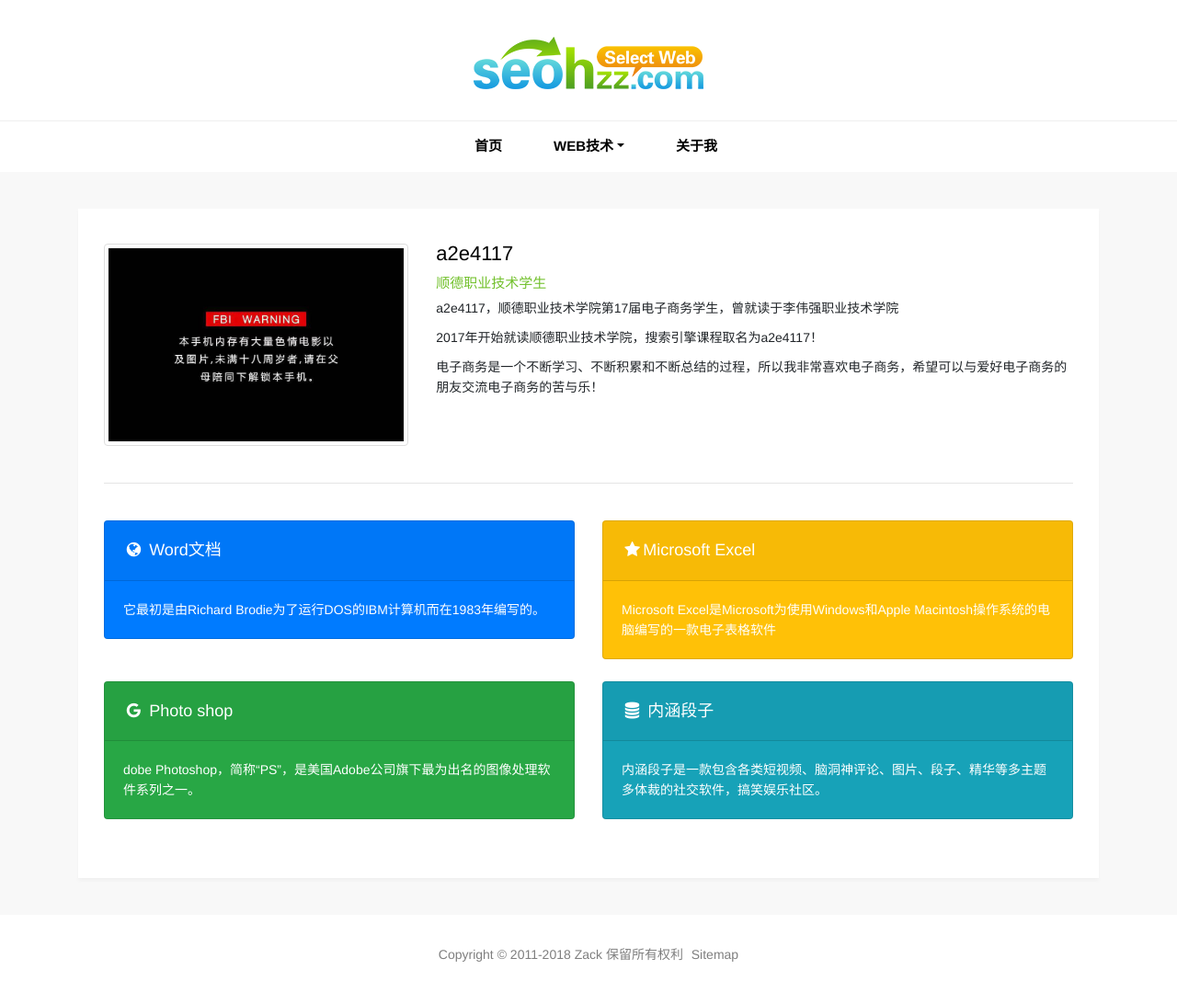
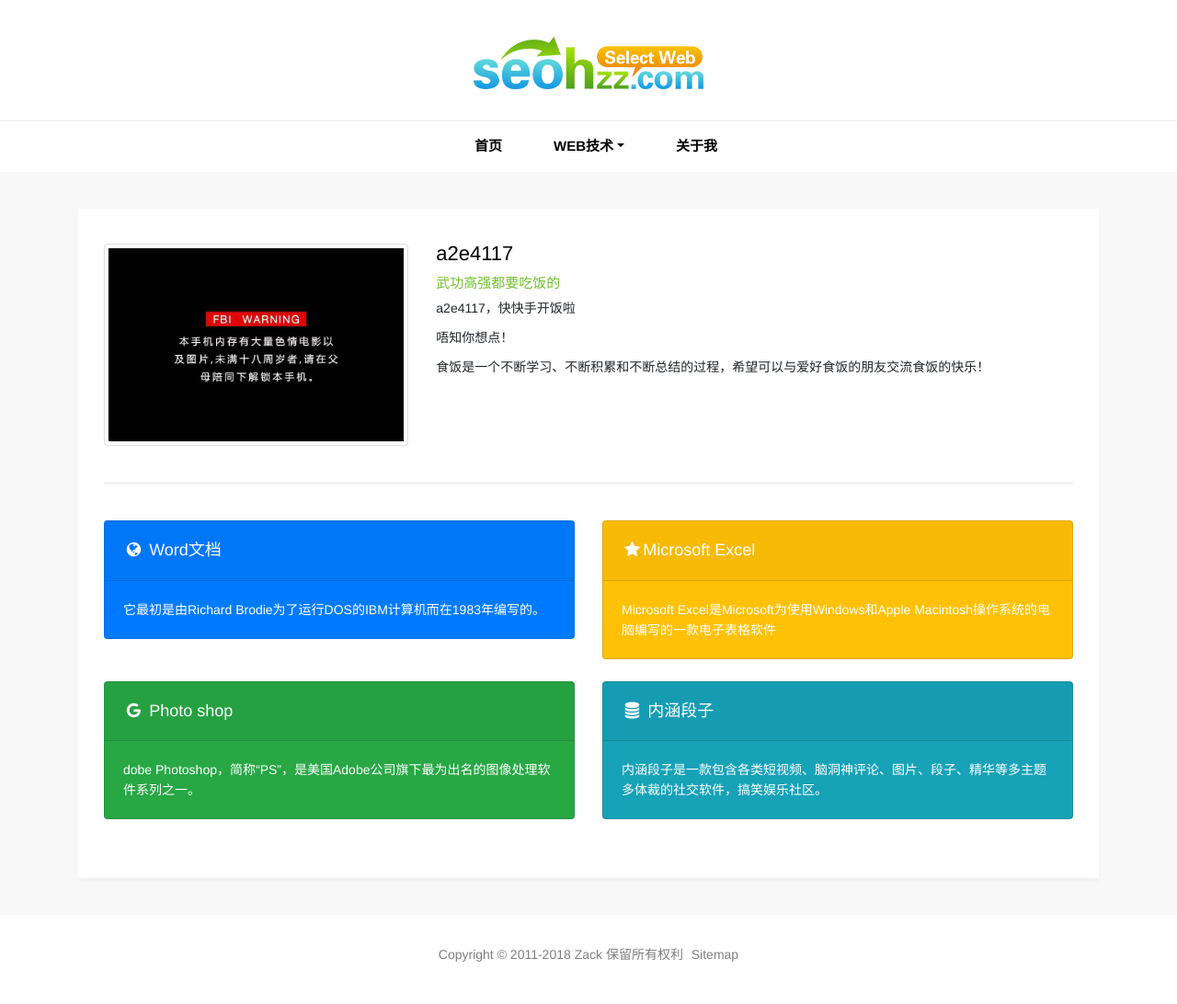
Before and after one commit to a2e4117/a2e4117.github.io, a Jekyll site: the page built from pages/about.html, in a window 1280 px wide. Shown: the whole page at 92% size. Built offline with Jekyll 4.4.1, drawn with Linux system fonts in a browser that asks for light colours.

Commit message:
Update about.html

```diff
--- a/pages/about.html
+++ b/pages/about.html
@@ -13,10 +13,10 @@ description: a2e4117,顺德职业技术学院第17届电子商务3班学生，
           <div class="col-md-4 mt-4"><img src="/images/pages/about.jpg" alt="Zack Wong" class="img-thumbnail"></div>
           <div class="col-md-8 mt-4">
             <p class="post-title">a2e4117</p>
-            <p class="post-tag">顺德职业技术学生</p>
-            <p>a2e4117，顺德职业技术学院第17届电子商务学生，曾就读于李伟强职业技术学院</p>
-            <p>2017年开始就读顺德职业技术学院，搜索引擎课程取名为a2e4117！</p>
-            <p>电子商务是一个不断学习、不断积累和不断总结的过程，所以我非常喜欢电子商务，希望可以与爱好电子商务的朋友交流电子商务的苦与乐！</p>
+            <p class="post-tag">武功高强都要吃饭的</p>
+            <p>a2e4117，快快手开饭啦</p>
+            <p>唔知你想点！</p>
+            <p>食饭是一个不断学习、不断积累和不断总结的过程，希望可以与爱好食饭的朋友交流食饭的快乐！</p>
           </div>
           <div class="col-md-12 my-4"><hr></div>
           <div class="col-md-6">
```
